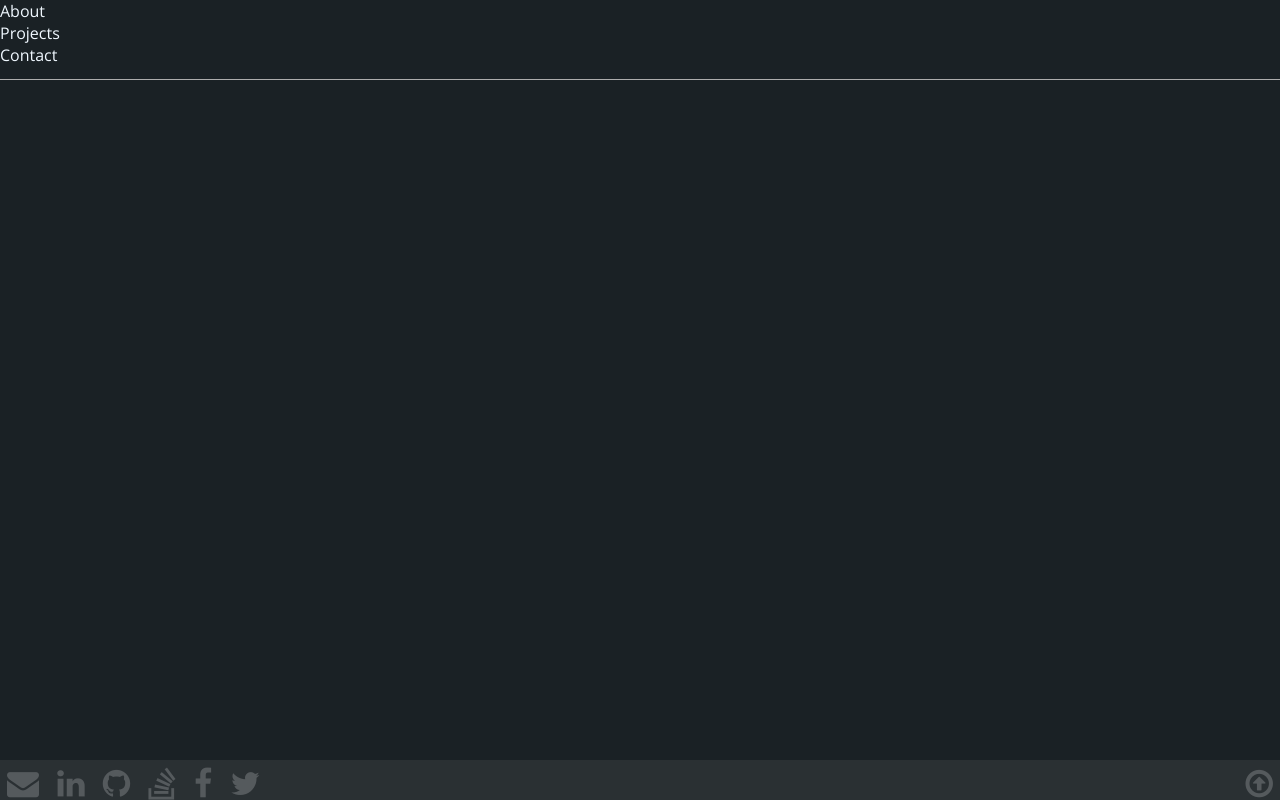
After one commit to dwoldenberg1/dwold.com, a PHP site: page /test.html in a window 1280 px wide. The commit adds this page. Run offline with PHP 8.4, Linux system fonts and the light colour scheme; some libraries are stand-ins or nearby versions.

Commit message:
more stuff

```diff
--- a/public/css/style.css
+++ b/public/css/style.css
@@ -30,6 +30,7 @@ main {
   max-width:680px;
   margin:auto;
   padding:20px;
+  zoom: 100%;
 }
 
 ul {
@@ -134,6 +135,11 @@ li span{
 	text-align: center;
 }
 
+.top {
+	height: 80px;
+    border-bottom: 1px #adadad solid;
+}
+
 .bottom{
   position: fixed;
   bottom: 0;
@@ -148,8 +154,7 @@ li span{
 .contact {
 	display: inline;
 	margin: 0;
-	padding: 0;
-	margin-right: 8px;
+	padding: 0 7 7 7;
 }
 
 a {
--- a/public/js/functions.js
+++ b/public/js/functions.js
@@ -6,6 +6,9 @@ $(function(){
   $(window).resize(function(){
     resizeTitle();
     resizeAbout();
+    //setTimeout(function(){
+    //  resizeMainSec();
+    //}, 200);
   });
 
 });
@@ -19,18 +22,18 @@ function resizeTitle(){
       t.css("font-size", Number(t.css("font-size").split("px")[0]) - 2 + "px");
       var tSize = Number(t.css("font-size").split("px")[0]);
       tWidth = $(t.children()[0]).width();
-      if(tSize <= 50){
+      /*if(tSize <= 50){
         $('main').css("zoom", "90%").css("padding-left", "60px").addClass("morphed");
-      }
+      }*/
     }
   } else if(tWidth  < wWidth){
     while(tWidth < wWidth){
       t.css("font-size", Number(t.css("font-size").split("px")[0]) + 2 + "px");
       var tSize = Number(t.css("font-size").split("px")[0]);
       tWidth = $(t.children()[0]).width();
-      if(tSize >= 50 && $('main').hasClass("morphed")){
+      /*if(tSize >= 50 && $('main').hasClass("morphed")){
         $('main').css("zoom", "unset").css("padding-left", "unset").removeClass("morphed");
-      }
+      }*/
       if(tSize > 80){
         t.css("font-size", "80px");
         return;
@@ -40,6 +43,30 @@ function resizeTitle(){
   }
 }
 
+function resizeMainSec(){
+  var bh = $('.bottom').height();
+  var mh = $('#mainSec').height();
+  if($($('.hwchron')[0]).height() + $($('.hwchron')[0]).offset().top + bh > mh){
+    var mZoom = Number($('main').css("zoom"));
+    while($($('.hwchron')[0]).height() + $($('.hwchron')[0]).offset().top + bh > mh){
+      $('main').css("zoom", mZoom - 0.01);
+      mZoom = Number($('main').css("zoom"));
+    }
+  } else {
+    $('main').css("zoom", 1);
+    var mZoom = Number($('main').css("zoom"));
+    while($($('.hwchron')[0]).height() + $($('.hwchron')[0]).offset().top + bh < mh
+      && mZoom <= 1){
+      $('main').css("zoom", mZoom + 0.01);
+      mZoom = Number($('main').css("zoom"));
+    }
+
+    if(mZoom > 1){
+      $('main').css("zoom", 1);
+    }
+  }
+}
+
 function resizeAbout() {
   var ww = 1;
 }
--- /dev/null
+++ b/test.html
@@ -0,0 +1,72 @@
+<html>
+	<head>
+		<meta charset="utf-8">
+		<meta name="viewport" content="width=device-width, initial-scale=1.0" />
+		<meta name="detectify-verification"
+    			content="b0a9db528e2be60512632426449c6c97" />
+		<title>David Woldenberg</title>
+		<!--Big thanks to Mike Kenyon (https://www.codecademy.com/MrMKenyon/codebits/79Stl2) and to Alvaro Trigo(http://alvarotrigo.com/fullPage/) -->
+		<script type="text/javascript" src="http://code.jquery.com/jquery-1.11.3.min.js"></script>
+	    <script type="text/javascript" src="/public/js/functions.js"></script>
+	    <script type="text/javascript" src="/public/js/jquery.fullPage.js"></script>
+
+	    <link href='http://fonts.googleapis.com/css?family=Open+Sans:400,300' rel='stylesheet' type='text/css'>
+		<link href="https://maxcdn.bootstrapcdn.com/font-awesome/4.4.0/css/font-awesome.min.css" rel="stylesheet">
+		<link rel="stylesheet" href="http://dwold.com/public/css/style.css" />
+
+		<link href="/public/img/favicon.ico" rel="icon" type="image/x-icon">
+
+		<!--Adapted from: https://www.codecademy.com/MrMKenyon/codebits/79Stl2/edit-->
+
+	    <script>
+		  (function(i,s,o,g,r,a,m){i['GoogleAnalyticsObject']=r;i[r]=i[r]||function(){
+		  (i[r].q=i[r].q||[]).push(arguments)},i[r].l=1*new Date();a=s.createElement(o),
+		  m=s.getElementsByTagName(o)[0];a.async=1;a.src=g;m.parentNode.insertBefore(a,m)
+		  })(window,document,'script','//www.google-analytics.com/analytics.js','ga');
+
+		  ga('create', 'UA-68161822-1', 'auto');
+		  ga('send', 'pageview');
+
+		</script>
+	</head>
+	<body>
+		<div class="top">
+			<div class="nav-cont">
+				<div id="about">
+					About
+				</div>
+				<div id="projects">
+					Projects
+				</div>
+				<div id="contact-me">
+					Contact
+				</div>
+			</div>
+		</div>
+		<div class="bottom">
+			<div class="contact" id="email">
+				<a href="mailto:dwoldenberg1@gmail.com"><i class="fa fa-envelope"></i></a>
+			</div>
+			<div class="contact" id="link">
+				<a href="http://www.linkedin.com/pub/david-woldenberg/aa/b45/825" target="_blank"><i class="fa fa-linkedin"></i></a>
+			</div>
+			<div class="contact" id="git">
+				<a href="http://github.com/dwoldenberg1" target="_blank"><i class="fa fa-github"></i></a>
+			</div>
+			<div class="contact" id="stack">
+				<a href="http://stackoverflow.com/users/2698266/wold" target="_blank"><i class="fa fa-stack-overflow"></i></a>
+			</div>
+			<div class="contact" id="fb">
+				<a href="https://www.facebook.com/david.woldenberg.7" target="_blank"><i class="fa fa-facebook"></i></a>
+			</div>
+			<div class="contact" id="twitt">
+				<a href="https://twitter.com/goldenwolden" target="_blank"><i class="fa fa-twitter"></i></a>
+			</div>
+			<div class="contact" id="topArrow" class="mainSec" data-menuanchor="mainSec">
+				<a href="#mainSec">
+					<i class="fa fa-arrow-circle-o-up"></i>
+				</a>
+			</div>
+		</div>
+	</body>
+</html>
```
